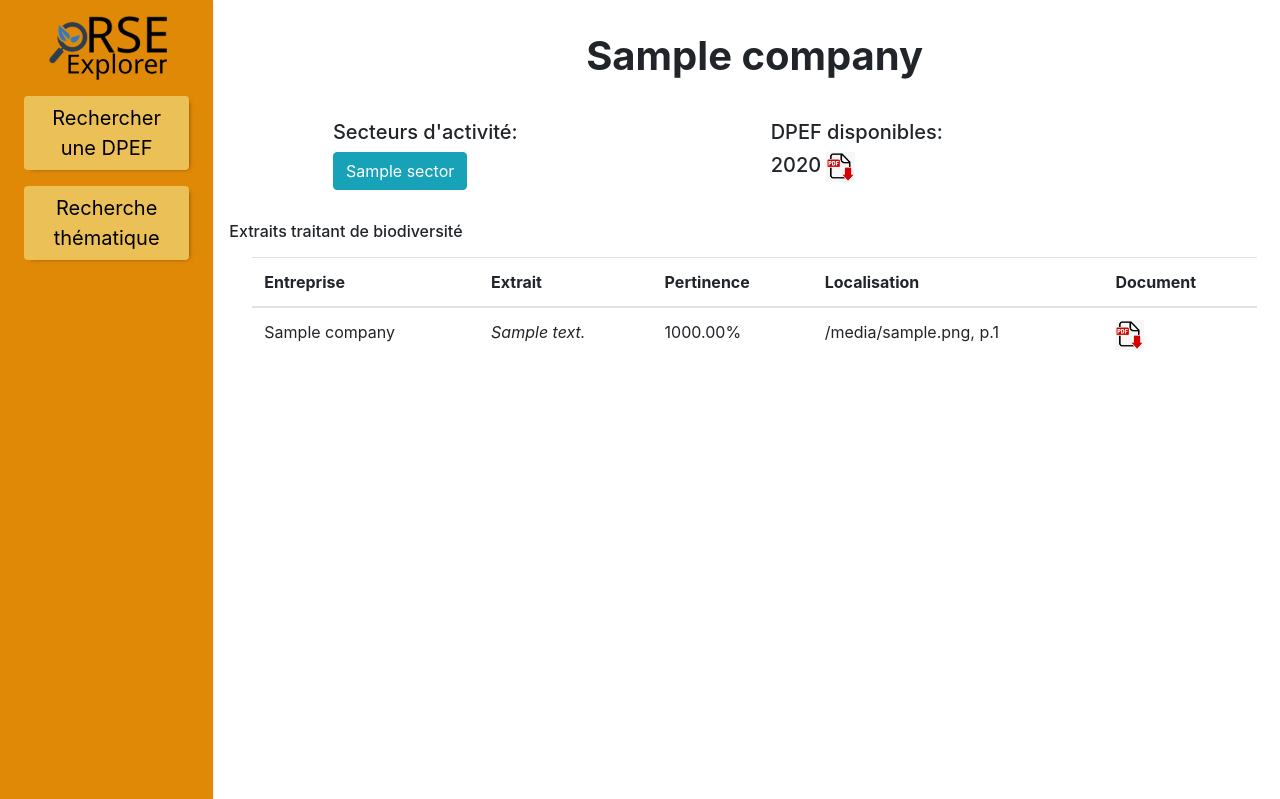
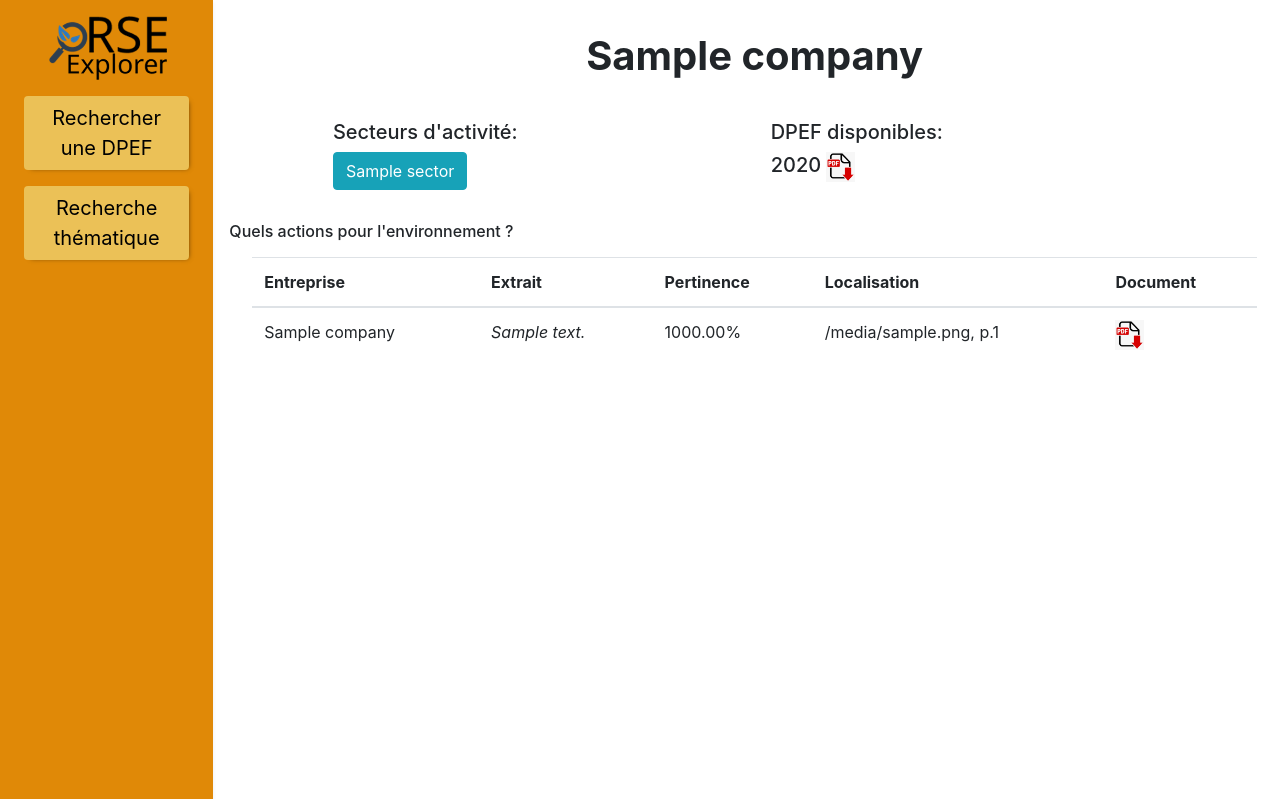
Before and after one commit to dataforgoodfr/batch7_rse, a Django app: template webapp/polls/templates/polls/company_detail.html in a window 1280 px wide. Shown: the top 799 px of the page. Run offline with Django 3.2, Linux system fonts and the light colour scheme; the template is opened without the code that fills it: most values are stand-ins (such as "Sample title", 1, 10 or a date in 2020); some libraries are stand-ins or nearby versions.

Commit message:
Edited title of company detail extracts

```diff
--- a/webapp/polls/templates/polls/company_detail.html
+++ b/webapp/polls/templates/polls/company_detail.html
@@ -33,7 +33,7 @@
 
     </div>
 
-<div class="row justify-content-start myrow"><h6>Extraits traitant de biodiversité</h6>
+<div class="row justify-content-start myrow"><h6>Quels actions pour l'environnement ?</h6>
     </div>
 
 <div class="container justify-content-center mycontainer p-2">
```
